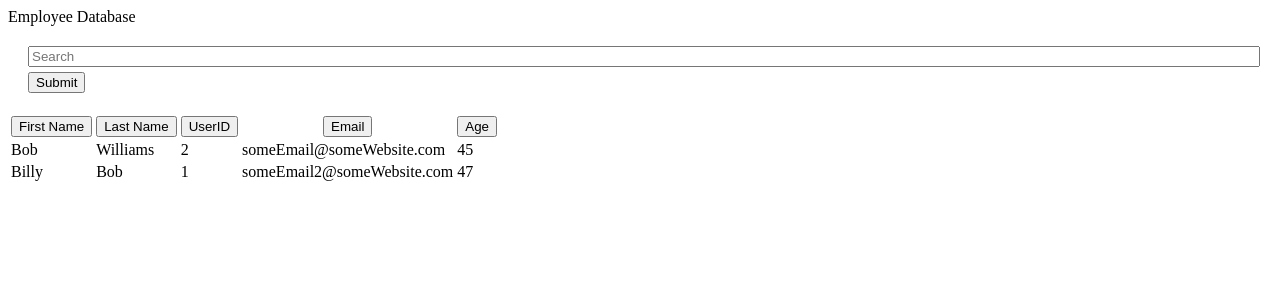
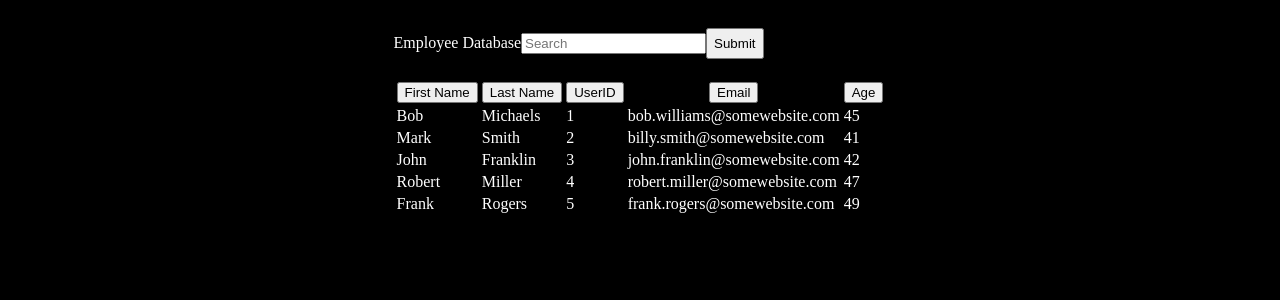
Before and after one commit to chadfromspace/ReactEmployeeTracker, a React (Create React App) app: page / in a window 1280 px wide. Shown: the top 300 px of the page. Built offline with nearby package versions, Linux system fonts and the light colour scheme; the HTML template or start-up script is replaced by a standard one.

Commit message:
Added a JSON file for default data and updated CSS formatting for the Form component.

```diff
--- a/src/components/Form/index.js
+++ b/src/components/Form/index.js
@@ -1,23 +1,11 @@
 import React, { Component } from "react";
 import "./style.css";
+import db from "../../db.json";
 
 class Form extends Component {
   // Setting the component's initial state
   state = {
-       employees: [{
-          firstName: "Bob",
-          lastName: "Williams",
-          userID: "2",
-          email: "someEmail@someWebsite.com",
-          age: "45"
-       },
-       {
-          firstName: "Billy",
-          lastName: "Bob",
-          userID: "1",
-          email: "someEmail2@someWebsite.com",
-          age: "47"
-       }],
+       employees: db,
        input: ""
     };
 
@@ -49,7 +37,6 @@ class Form extends Component {
 sortEmployeesID = () => {
 const newRows = this.state.employees.sort(function(a, b) {
   if(a.userID>b.userID) return a.userID - b.userID;
-  if(a.userID<b.userID) return b.userID - a.userID;
   return 0;
 });
   this.setState({
@@ -59,8 +46,9 @@ const newRows = this.state.employees.sort(function(a, b) {
 
 sortEmployeesAge = () => {
 const newRows = this.state.employees.sort(function(a, b) {
-  if(a.age>b.age) return a.age - b.age;
-  if(a.age<b.age) return b.age - a.age;
+  if(a.age>b.age){
+    return a.age - b.age;
+  }
   return 0;
 });
   this.setState({
@@ -72,21 +60,11 @@ sortEmployeesFirstName = () => {
   const newRows = this.state.employees.sort(function(a, b) {
     var employee1 = a.firstName;
     var employee2 = b.firstName;
-    if(employee1>employee2){
     if (employee1 < employee2) {
       return -1;
     }
     if (employee1 > employee2) {
       return 1;
-        }
-    }
-    if(employee1<employee2){
-        if (employee1 < employee2) {
-           return 1;
-        }
-        if (employee1 > employee2) {
-           return -1;
-        }
     }
     return 0;
   });
@@ -99,21 +77,11 @@ sortEmployeesLastName = () => {
   const newRows = this.state.employees.sort(function(a, b) {
     var employee1 = a.lastName;
     var employee2 = b.lastName;
-    if(employee1>employee2){
     if (employee1 < employee2) {
       return -1;
     }
     if (employee1 > employee2) {
       return 1;
-        }
-    }
-    if(employee1<employee2){
-        if (employee1 < employee2) {
-           return 1;
-        }
-        if (employee1 > employee2) {
-           return -1;
-        }
     }
     return 0;
   });
@@ -126,21 +94,11 @@ sortEmployeesEmail = () => {
   const newRows = this.state.employees.sort(function(a, b) {
     var employee1 = a.email;
     var employee2 = b.email;
-    if(employee1>employee2){
     if (employee1 < employee2) {
       return -1;
     }
     if (employee1 > employee2) {
       return 1;
-        }
-    }
-    if(employee1<employee2){
-        if (employee1 < employee2) {
-           return 1;
-        }
-        if (employee1 > employee2) {
-           return -1;
-        }
     }
     return 0;
   });
@@ -154,8 +112,7 @@ sortEmployeesEmail = () => {
     return (
       <div>
         <nav>
-          Employee Database
-        </nav>
+          <div className="navbar-brand">Employee Database</div>
           <form className="form">
             <input
               onChange={this.handleInputChange}
@@ -165,14 +122,15 @@ sortEmployeesEmail = () => {
             />
             <button onClick={this.handleFormSubmit}>Submit</button>
           </form>
+        </nav>
          <table>
          <thead>
           <tr>
-            <th><button onClick={this.sortEmployeesFirstName}>First Name</button></th>
-            <th><button onClick={this.sortEmployeesLastName}>Last Name</button></th>
-            <th><button onClick={this.sortEmployeesID}>UserID</button></th>
-            <th><button onClick={this.sortEmployeesEmail}>Email</button></th>
-            <th><button onClick={this.sortEmployeesAge}>Age</button></th>
+            <th><button className="btn btn-dark" onClick={this.sortEmployeesFirstName}>First Name</button></th>
+            <th><button className="btn btn-dark" onClick={this.sortEmployeesLastName}>Last Name</button></th>
+            <th><button className="btn btn-dark" onClick={this.sortEmployeesID}>UserID</button></th>
+            <th><button className="btn btn-dark" onClick={this.sortEmployeesEmail}>Email</button></th>
+            <th><button className="btn btn-dark" onClick={this.sortEmployeesAge}>Age</button></th>
           </tr>
          </thead>
          <tbody>
--- a/src/components/Form/style.css
+++ b/src/components/Form/style.css
@@ -1,5 +1,20 @@
-.form {
-  margin: 20px;
+body{
+    display: flex;
+    justify-content: center;
+    background-color: black;
+    colot: white;
+}
+
+td {
+    color: white;
+}
+
+form{
+    display: flex;
+}
+
+.form{
+    justify-content: right;
 }
 
 .form input {
@@ -8,3 +23,14 @@
   margin-bottom: 5px;
   width: 100%;
 }
+
+nav{
+    color: white;
+    display: block ruby;
+    padding-top: 20px;
+    padding-bottom: 20px;
+}
+
+.navbar-brand{
+    justify-content: left;
+}
--- /dev/null
+++ b/src/db.json
@@ -0,0 +1,35 @@
+[{
+  "firstName": "Bob",
+  "lastName": "Michaels",
+  "userID": "1",
+  "email": "bob.williams@somewebsite.com",
+  "age": "45"
+},
+{
+  "firstName": "Mark",
+  "lastName": "Smith",
+  "userID": "2",
+  "email": "billy.smith@somewebsite.com",
+  "age": "41"
+},
+{
+  "firstName": "John",
+  "lastName": "Franklin",
+  "userID": "3",
+  "email": "john.franklin@somewebsite.com",
+  "age": "42"
+},
+{
+  "firstName": "Robert",
+  "lastName": "Miller",
+  "userID": "4",
+  "email": "robert.miller@somewebsite.com",
+  "age": "47"
+},
+{
+  "firstName": "Frank",
+  "lastName": "Rogers",
+  "userID": "5",
+  "email": "frank.rogers@somewebsite.com",
+  "age": "49"
+}]
```
Also changed, not shown: 1 other file (tests, documents, lock files or other folders). Lines whose indentation alone changed are shown as unchanged.
